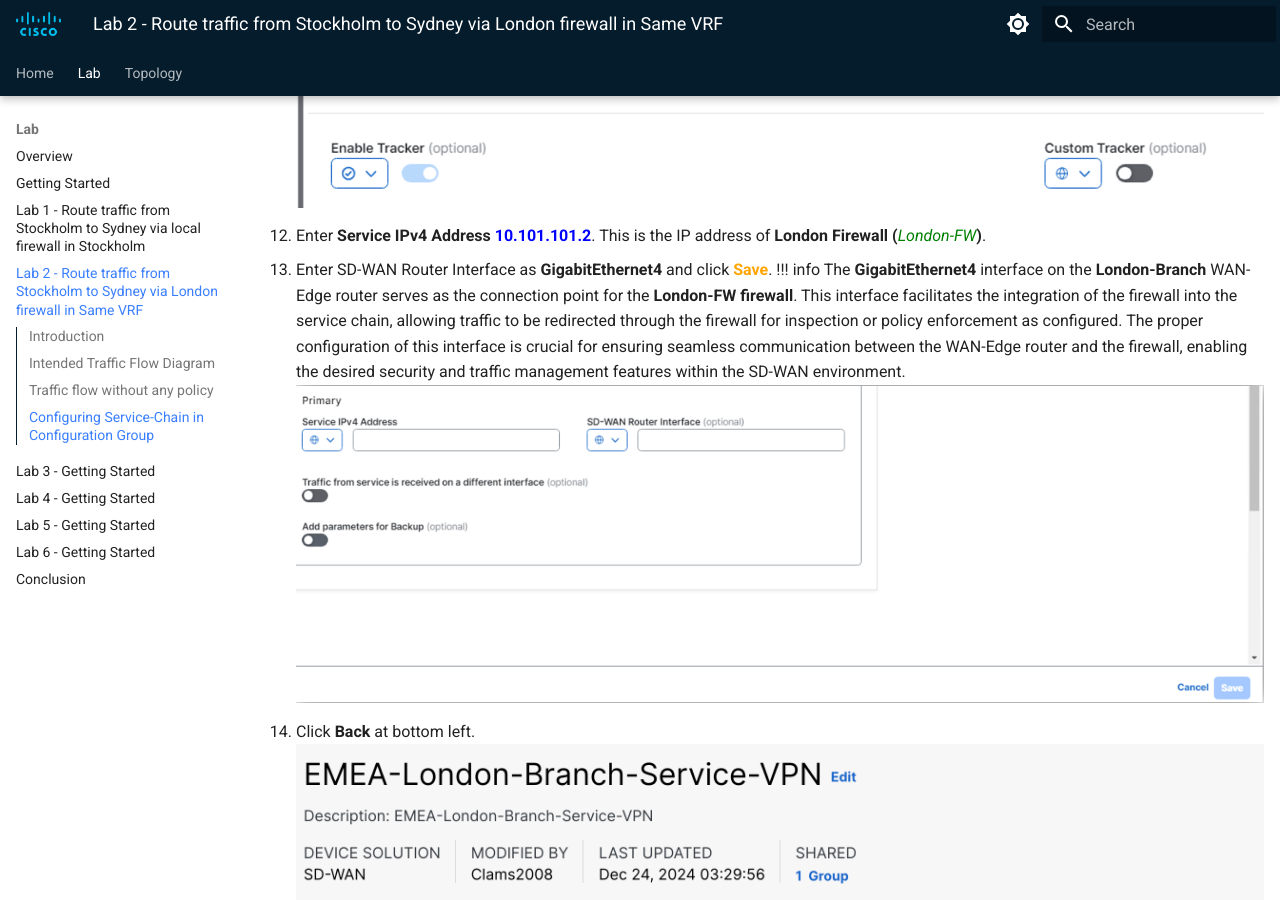
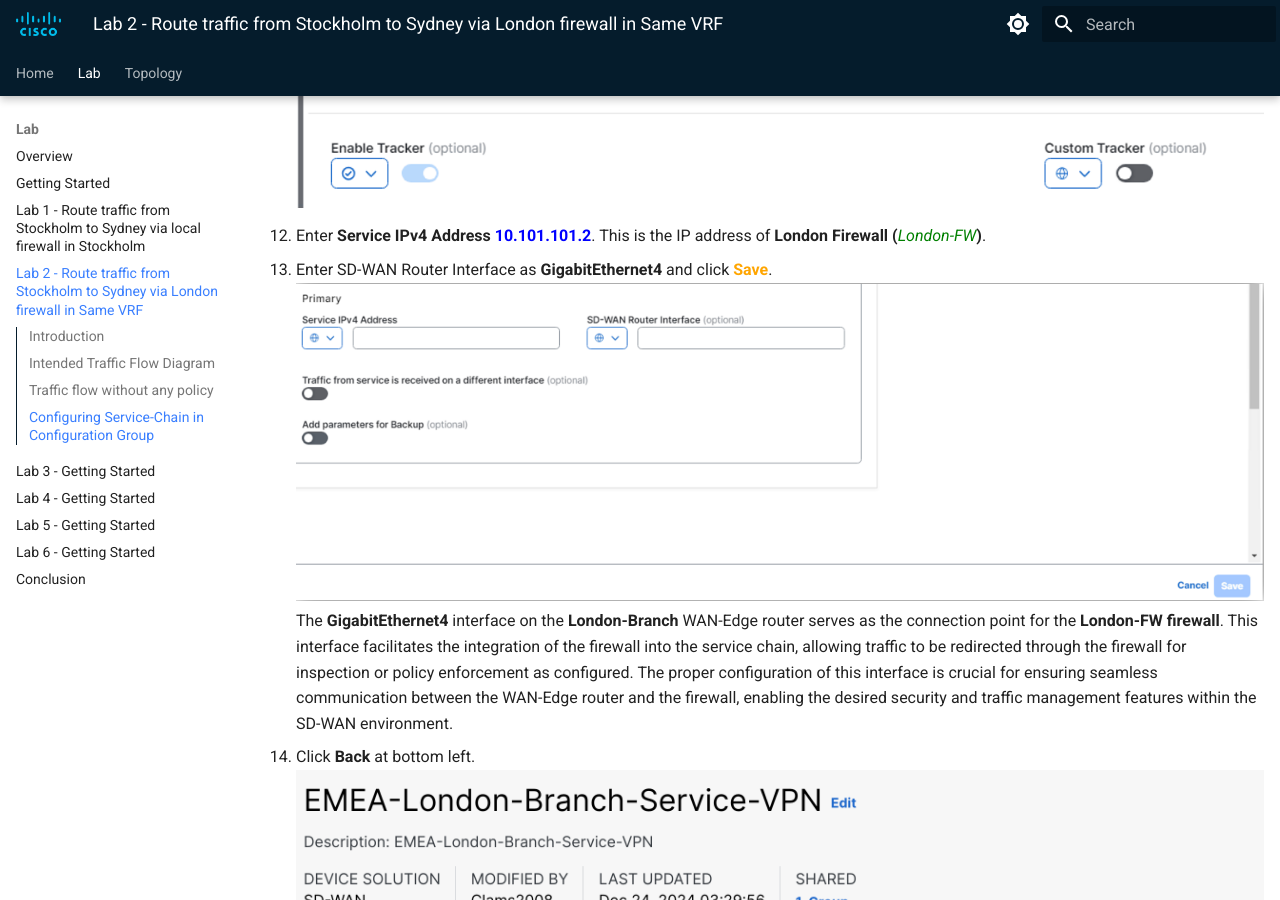
Before and after one commit to ciscodocs/ltrent-2008-clemea25, an MkDocs documentation site: the page built from docs/lab2_getting_started.md, in a window 1280 px wide and 900 px high, scrolled down 8153 px. Built offline with MkDocs 1.6.1 and Material for MkDocs 9.7.7, drawn with Linux system fonts in a browser that asks for light colours.

Commit message:
Scenario-2 guide

```diff
--- a/docs/lab2_getting_started.md
+++ b/docs/lab2_getting_started.md
@@ -135,11 +135,12 @@ This configuration ensures that the desired service policies are enforced as tra
     ![Service Attachment Gateway Definition](./assets/S-1-figure-13.png){ .off-glb }
 12. Enter **Service IPv4 Address <font color="blue">10.101.101.2</font>**. This is the IP address of **London Firewall (***<font color="green">London-FW</font>***)**.
 13. Enter SD-WAN Router Interface as **GigabitEthernet4** and click <font color="orange">**Save**</font>.
-    !!! info
-       The **GigabitEthernet4** interface on the **London-Branch** WAN-Edge router serves as the connection point for the **London-FW firewall**. This interface facilitates the integration of the firewall into the service chain, allowing traffic to be redirected through the firewall for inspection or policy enforcement as configured. The proper configuration of this interface is crucial for ensuring seamless communication between the WAN-Edge router and the firewall, enabling the desired security and traffic management features within the SD-WAN environment.
     ![Service Attachment Gateway Definition](./assets/S-1-figure-14.png){ .off-glb }
+    The **GigabitEthernet4** interface on the **London-Branch** WAN-Edge router serves as the connection point for the **London-FW firewall**.
+    This interface facilitates the integration of the firewall into the service chain, allowing traffic to be redirected through the firewall for inspection or policy enforcement as configured. The proper configuration of this interface is crucial for ensuring seamless communication between the WAN-Edge router and the firewall, enabling the desired security and traffic management features within the SD-WAN environment.
 14. Click **Back** at bottom left.
     ![How to go back to Configuration Group](./assets/S-2-figure-8.png){ .off-glb }
 15. As we add the **Service Attachment Gateway Definition**, now configuration group for **EMEA-London-Branch** goes <font color="red">out of sync</font>.
 16. Click **London-Branch** Configuration Group -> Click **<font color="green">Deploy**</font>.
-    ![Deoplying Configuration Group with Service Chain Definition](./assets/S-2-figure-9.png){ .off-glb }
+    ![Deoplying Configuration Group with Service Chain Definition](./assets/S-1-figure-16.png){ .off-glb }
+17.
```
